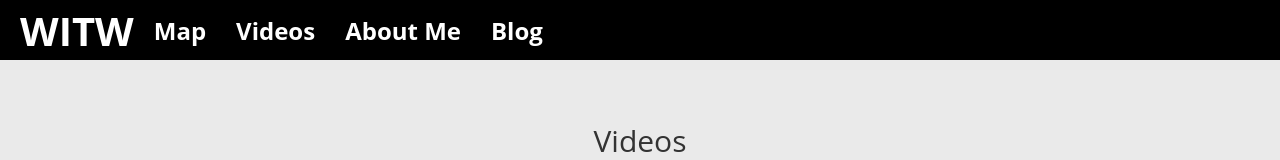
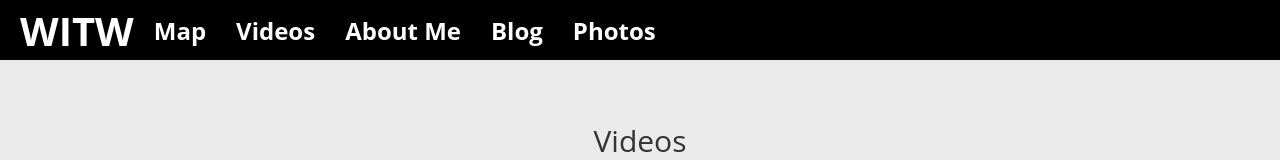
Before and after one commit to WheresWalt/WheresWalt.github.io, a plain HTML site: page videos.html in a window 1280 px wide. Shown: the top 160 px of the page. Drawn offline with Linux system fonts and the light colour scheme.

Commit message:
Update videos.html

```diff
--- a/videos.html
+++ b/videos.html
@@ -13,6 +13,7 @@
                 <li><a href="videos.html"><h2>Videos</h2></a></li>
                 <li><a href="about.html"><h2>About Me</h2></a></li>
                 <li><a href="blog.html"><h2>Blog</h2></a></li>
+                <li><a href="photos.html"><h2>Photos</h2></a></li>
             </ul>
         </nav>
     </header>
```
